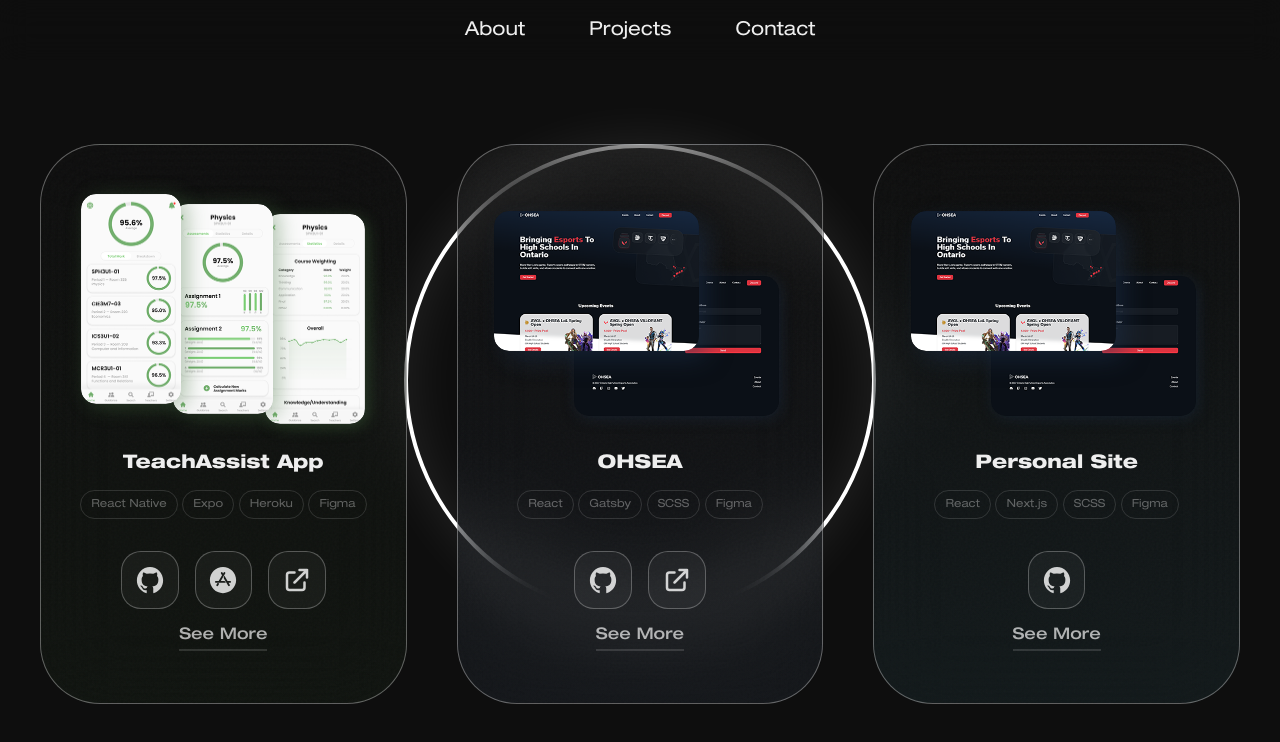
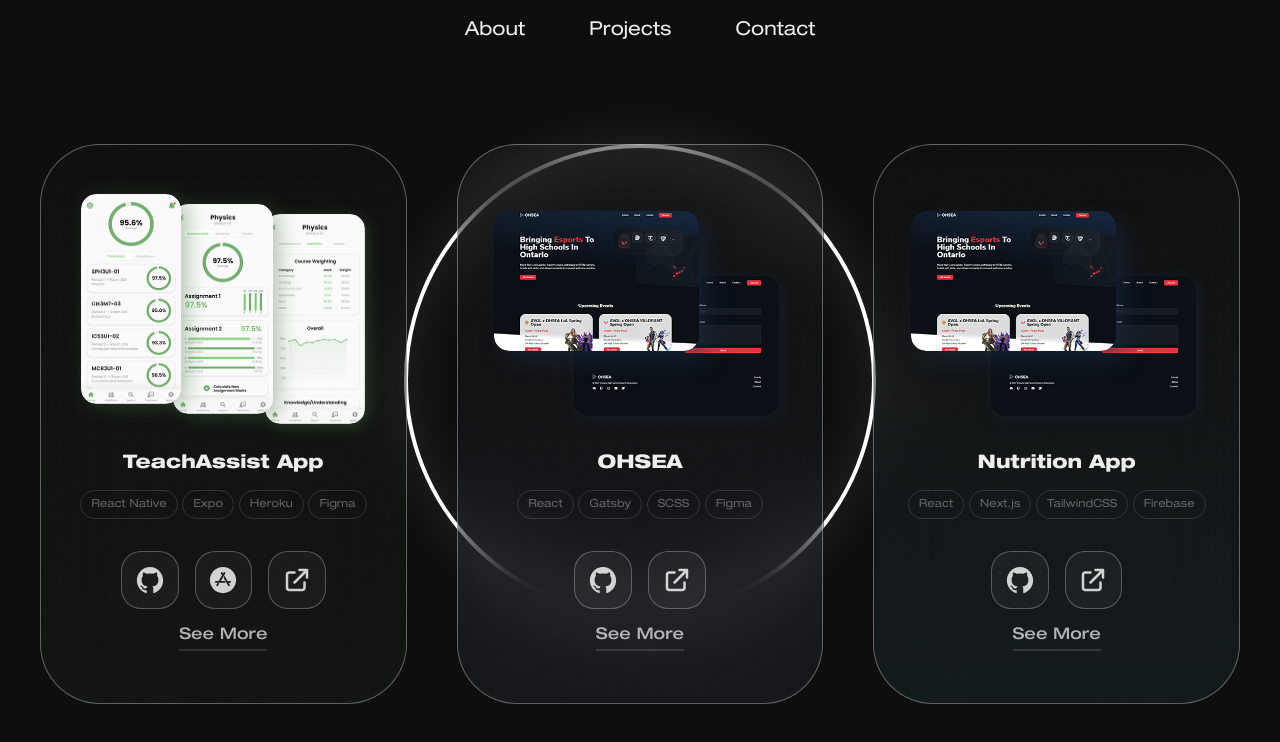
Before and after one commit to ishaan1013/ishaandey, a Next.js app: page /projects in a window 1280 px wide. Shown: the top 742 px of the page. Built offline with nearby package versions, Linux system fonts and the light colour scheme.

Commit message:
start nutrition app project

```diff
--- a/components/projects/projectData.js
+++ b/components/projects/projectData.js
@@ -101,6 +101,35 @@
         link2: "",
         link3: "",
     },
+    nutritionData: {
+        type: "site",
+        class: styles.ohseaDisplay,
+        img1: ohseaDisplay1,
+        img2: ohseaDisplay2,
+        img3: ohseaDisplay3,
+        alt1: "nutrition tracker 1",
+        alt2: "nutrition tracker 2",
+        alt3: "",
+
+        title: "Nutrition App",
+        longTitle: "Nutrition Tracker App",
+        desc1: "description!!!!!.",
+        desc2: "Nutrition.",
+        desc3: "",
+
+        tool1: "React",
+        tool2: "Next.js",
+        tool3: "TailwindCSS",
+        tool4: "Firebase",
+        tool5: "Figma",
+
+        icon1: "Github",
+        icon2: "Link",
+        icon3: "None",
+        link1: "https://github.com/ishaan1013/nutrition",
+        link2: "https://nutrition-ishaan1013.vercel.app/",
+        link3: "",
+    },
 }
 
 export default data
--- a/pages/projects.js
+++ b/pages/projects.js
@@ -39,6 +39,14 @@
                     />
                 )
             }
+            if (content == "Nutrition App") {
+                return (
+                    <Popup
+                        setPopup={setPopup}
+                        data={data.nutritionData}
+                    />
+                )
+            }
         }
 
         return null
@@ -67,7 +75,8 @@
                         </div>
                         <div className={`${styles.gridItem} ${styles.gI3}`}>
                             <ProjectItem
-                                data={data.personalSiteData}
+                                data={data.nutritionData}
+                                // data={data.personalSiteData}
                                 setPopup={setPopup}
                                 setContent={setContent}
                             />
```
